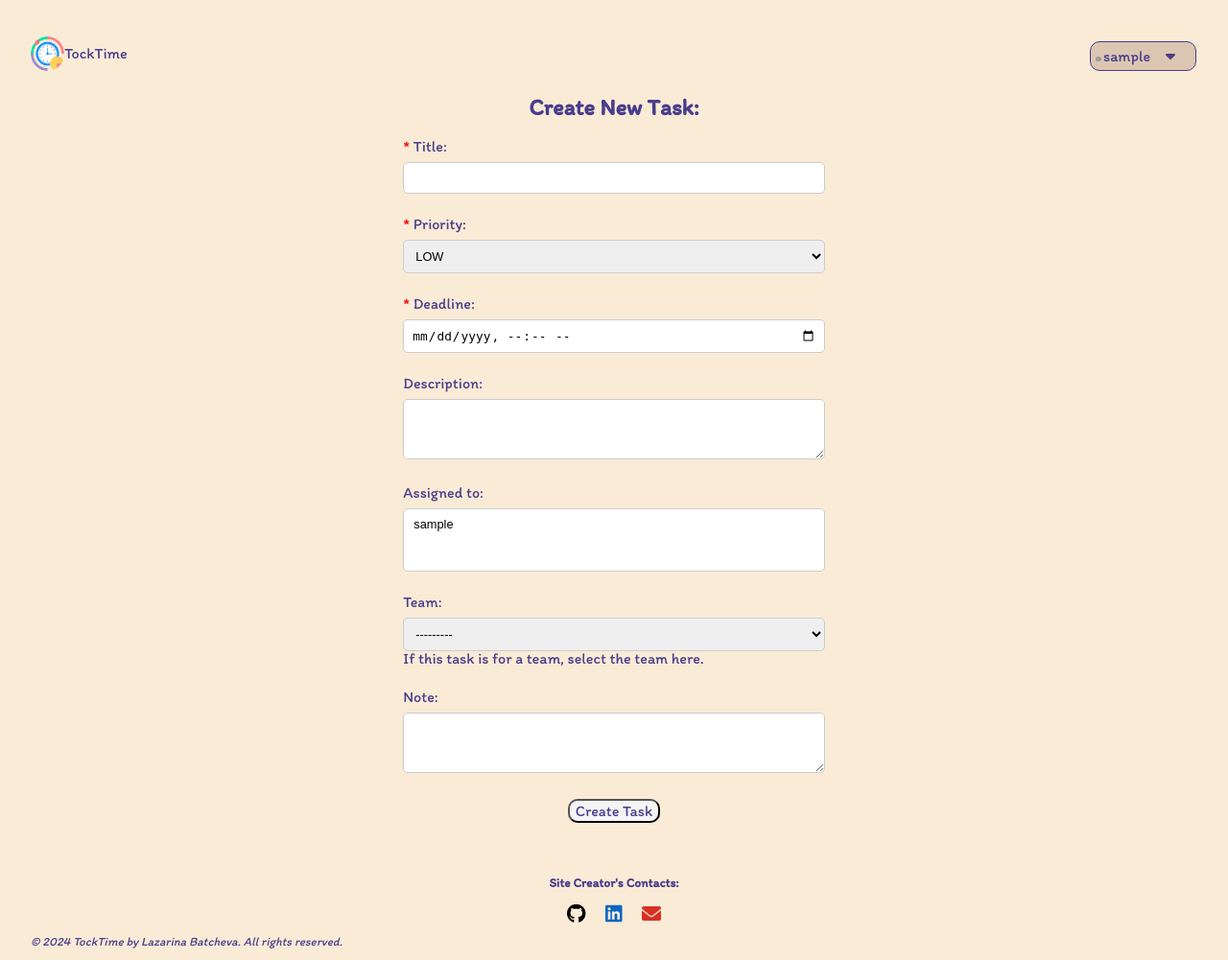
After one commit to LazarinaBatcheva/TockTimeApp, a Django app: page /tasks/create/ in a window 1280 px wide. The commit adds this page. Shown: the whole page at 96% size. Run offline with Django 5.2, Linux system fonts and the light colour scheme; the visitor is signed in with stand-in values (Sample User, id 1); data comes from the database, SQL or seed files in the repository; data that the repository does not hold is empty; some web fonts are replaced.

Commit message:
feat(tasks): implement create task with view, form, URL, and template; add required field mixin to common app

```diff
--- a/tock_time_app/static/styles/form.css
+++ b/tock_time_app/static/styles/form.css
@@ -78,10 +78,11 @@
     align-items: center;
 }
 
-.edit-form p {
-    text-align: center;
-}
 
 .edit-form p label::before {
     content: none;
 }
+
+.required-indicator {
+    color: red;
+}
--- a/tock_time_app/static/styles/taskboard.css
+++ b/tock_time_app/static/styles/taskboard.css
@@ -18,15 +18,15 @@
     background-color: #DCC6B2;
 }
 
-.priority.HIGH {
+.priority.high {
     color: red;
 }
 
-.priority.MEDIUM {
+.priority.medium {
     color: orange;
 }
 
-.priority.LOW {
+.priority.low {
     color: green;
 }
 
--- /dev/null
+++ b/tock_time_app/templates/tasks/task-create.html
@@ -0,0 +1,12 @@
+{% extends 'common/base.html' %}
+
+{% block content %}
+    <div class="form edit-form">
+        <h2>Create New Task:</h2>
+        <form method="post" class="form">
+            {% csrf_token %}
+            {{ form.as_p }}
+            <button type="submit" class="btn">Create Task</button>
+        </form>
+    </div>
+{% endblock %}
--- a/tock_time_app/templates/tasks/taskboard.html
+++ b/tock_time_app/templates/tasks/taskboard.html
@@ -9,7 +9,7 @@
                 <h1>You have no tasks yet!</h1>
                 <div class="profile-btns">
                     <p>But you can create your First one</p>
-                    <a class="btn dropbtn create-task-btn" href="#">Here</a>
+                    <a class="btn dropbtn create-task-btn" href="{% url 'task-create' %}">Here</a>
                 </div>
             </div>
         {% endif %}
@@ -39,6 +39,9 @@
                     {% endfor %}
                     </tbody>
                 </table>
+
+                <div class="profile-btns">
+                    <a class="btn dropbtn create-task-btn" href="{% url 'task-create' %}">Create New Task</a>
             </div>
         {% endif %}
     </div>
--- a/tock_time_app/tock_time_app/common/mixins/form_mixins.py
+++ b/tock_time_app/tock_time_app/common/mixins/form_mixins.py
@@ -1,8 +1,11 @@
+from django.utils.safestring import mark_safe
+
+
 class FieldHandlerMixin:
     def __init__(self, *args, **kwargs):
         super().__init__(*args, **kwargs)
 
-        for method_name in ['remove_help_text', 'set_placeholders']:
+        for method_name in ['remove_help_text', 'set_placeholders', 'mark_required_fields']:
             method = getattr(self, method_name, None)
             if callable(method):
                 method()
@@ -32,3 +35,13 @@
 
     def remove_help_text(self):
         self.set_field_attribute(self.help_text_fields, 'help_text', None)
+
+
+class MarkRequiredFieldsMixin(FieldHandlerMixin):
+    required_indicator = '<span class="required-indicator">*</span>'
+
+    def mark_required_fields(self):
+        for field_name, field in self.fields.items():
+            if field.required:
+                if field.label:
+                    field.label = mark_safe(f"{self.required_indicator} {field.label}")
--- /dev/null
+++ b/tock_time_app/tock_time_app/tasks/forms.py
@@ -0,0 +1,20 @@
+from django import forms
+
+from tock_time_app.common.mixins.form_mixins import MarkRequiredFieldsMixin
+from tock_time_app.tasks.models import Task
+
+
+class TaskBaseForm(MarkRequiredFieldsMixin, forms.ModelForm):
+    class Meta:
+        model = Task
+        fields = ['title', 'priority', 'deadline', 'description', 'assigned_to', 'team', 'note']
+        widgets = {
+            'deadline': forms.DateTimeInput(attrs={'type': 'datetime-local'}),
+            'description': forms.Textarea(attrs={'rows': 3}),
+            'assigned_to': forms.SelectMultiple(attrs={'size': 3}),
+            'note': forms.Textarea(attrs={'rows': 3}),
+        }
+
+
+class TaskCreateForm(TaskBaseForm):
+    pass
--- a/tock_time_app/tock_time_app/tasks/models.py
+++ b/tock_time_app/tock_time_app/tasks/models.py
@@ -32,7 +32,6 @@
         to=UserModel,
         on_delete=models.CASCADE,
         related_name='created_tasks',
-        help_text='The user who created this task.',
     )
 
     assigned_to = models.ManyToManyField(
--- a/tock_time_app/tock_time_app/tasks/urls.py
+++ b/tock_time_app/tock_time_app/tasks/urls.py
@@ -3,4 +3,5 @@
 
 urlpatterns = [
     path('personal/', views.TaskboardView.as_view(), name='taskboard'),
+    path('create/', views.CreateTaskView.as_view(), name='task-create'),
 ]
--- a/tock_time_app/tock_time_app/tasks/views.py
+++ b/tock_time_app/tock_time_app/tasks/views.py
@@ -1,5 +1,7 @@
 from django.contrib.auth.mixins import LoginRequiredMixin
-from django.views.generic import ListView
+from django.urls import reverse_lazy
+from django.views.generic import ListView, CreateView
+from tock_time_app.tasks.forms import TaskCreateForm
 from tock_time_app.tasks.models import Task
 
 
@@ -9,3 +11,16 @@
 
     def get_queryset(self):
         return Task.objects.filter(created_by=self.request.user)
+
+
+class CreateTaskView(LoginRequiredMixin, CreateView):
+    model = Task
+    form_class = TaskCreateForm
+    template_name = 'tasks/task-create.html'
+    success_url = reverse_lazy('taskboard')
+
+    def form_valid(self, form):
+        task = form.save(commit=False)
+        task.created_by = self.request.user
+
+        return super().form_valid(form)
```
Also changed, not shown: tock_time_app/tock_time_app/tasks/migrations/0005_alter_task_created_by.py (added).
